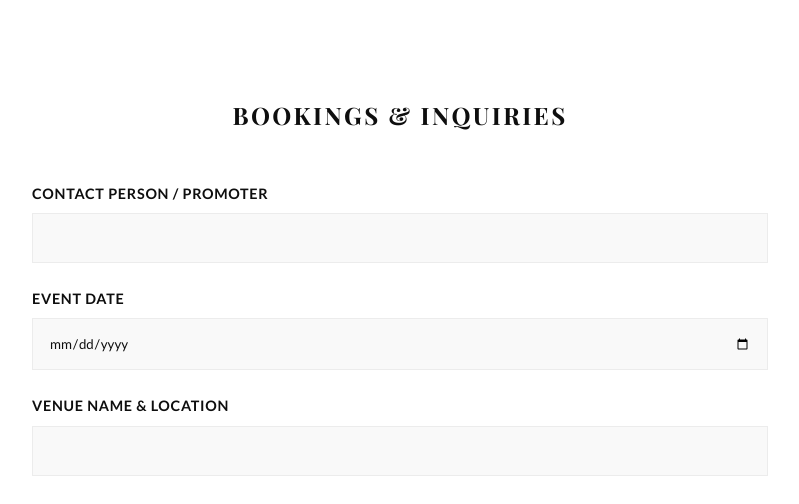
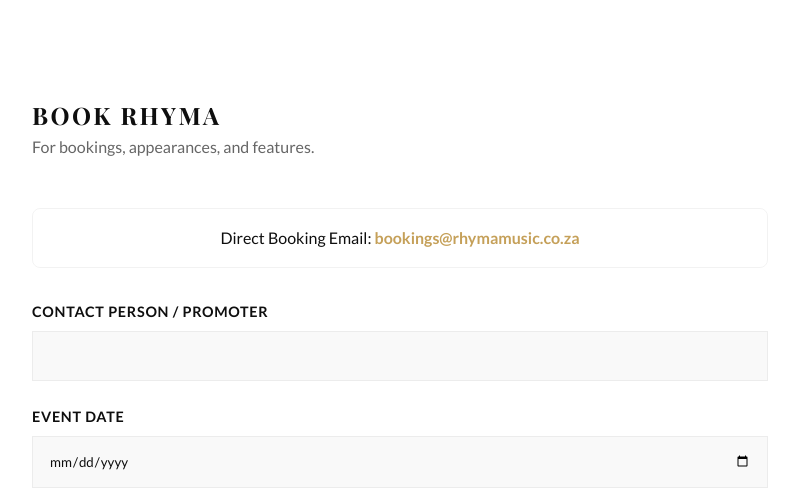
Before and after one commit to thulanesigasa/rhymamusic, a Flask app: page /bookings in a window 1280 px wide. Shown: the part 80-584 px from the top of the page, without its empty margins (240-1039 px from the left). Run offline with Flask 3, Linux system fonts and the light colour scheme; some web fonts are replaced.

Commit message:
feat: update contact emails and add domain setup guide

```diff
--- a/templates/bookings.html
+++ b/templates/bookings.html
@@ -4,7 +4,14 @@
 
 {% block content %}
 <section class="container" style="max-width: 800px; padding: 4rem 2rem;">
-    <h1 style="text-align: center; margin-bottom: 3rem;">Bookings & Inquiries</h1>
+    <h1>Book Rhyma</h1>
+    <p style="margin-bottom: 3rem; color: #666;">For bookings, appearances, and features.</p>
+
+    <div
+        style="margin-bottom: 2rem; padding: 1rem; border: 1px solid var(--border-color); border-radius: 8px; text-align: center;">
+        <p>Direct Booking Email: <a href="mailto:bookings@rhymamusic.co.za"
+                style="color: var(--accent-color); font-weight: bold;">bookings@rhymamusic.co.za</a></p>
+    </div>
 
     <form action="{{ url_for('bookings') }}" method="POST" class="booking-form">
         <div class="form-group">
--- a/templates/contact.html
+++ b/templates/contact.html
@@ -5,7 +5,10 @@
 {% block content %}
 <section class="container" style="max-width: 800px; padding: 4rem 2rem; text-align: center;">
     <h1>Get in Touch</h1>
-    <p style="margin-bottom: 3rem; color: #666;">For general inquiries, press, and collaborations.</p>
+    <div style="margin-bottom: 3rem; color: #666;">
+        <p><strong>General Enquiries:</strong> <a href="mailto:enquiries@rhymamusic.co.za">enquiries@rhymamusic.co.za</a></p>
+        <p><strong>Bookings:</strong> <a href="mailto:bookings@rhymamusic.co.za">bookings@rhymamusic.co.za</a></p>
+    </div>
 
     <form action="{{ url_for('contact') }}" method="POST" style="text-align: left;">
         <div class="form-group">
--- a/templates/music.html
+++ b/templates/music.html
@@ -45,8 +45,10 @@
         <h2>Upcoming Drop</h2>
         <div class="countdown-container">
             <p class="hype-text" style="font-size: 2rem; margin: 2rem 0;">Update Coming Soon</p>
-            <form class="presave-form">
-                <input type="email" placeholder="Enter your email to join the waitlist" required
+            <p style="margin-bottom: 1rem;">Join the waitlist: <a href="mailto:newrelease@rhymamusic.co.za"
+                    style="color: var(--accent-color);">newrelease@rhymamusic.co.za</a></p>
+            <form action="mailto:newrelease@rhymamusic.co.za" method="post" enctype="text/plain" class="presave-form">
+                <input type="email" name="email" placeholder="Enter your email to join the waitlist" required
                     style="padding: 1rem; border: none; min-width: 250px; color: var(--text-color); background-color: var(--bg-color);">
                 <button type="submit">Notify Me</button>
             </form>
```
